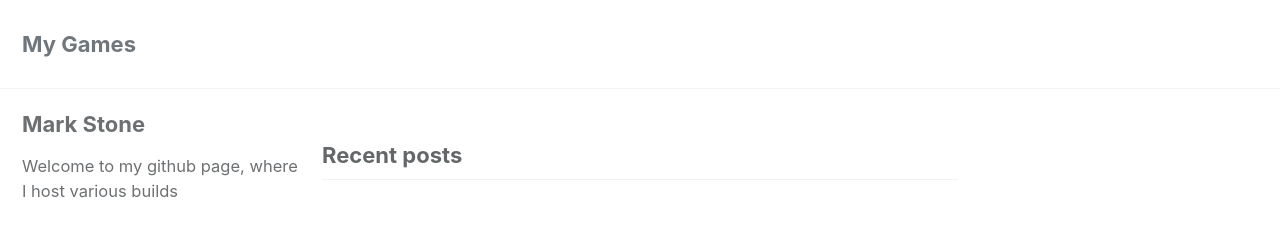
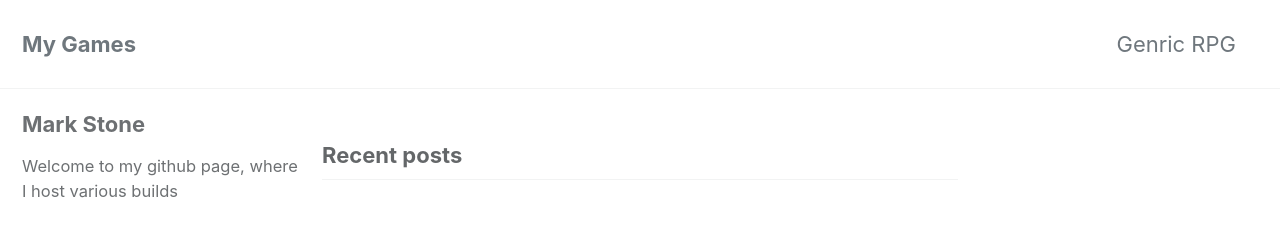
Before and after one commit to MS832376/MS832376.github.io, a Jekyll site: the page built from index.html, in a window 1280 px wide. Shown: the top 225 px of the page. Built offline with Jekyll 4.4.1, drawn with Linux system fonts in a browser that asks for light colours; cached includes are drawn as plain includes; the list of posts is cut into pages by our own code.

Commit message:
Update navigation.yml

```diff
--- a/_data/navigation.yml
+++ b/_data/navigation.yml
@@ -1,7 +1,7 @@
 # main links
 main:
-  #- title: "Quick-Start Guide"
-  #  url: https://mmistakes.github.io/minimal-mistakes/docs/quick-start-guide/
+  - title: "Genric RPG"
+    url: https://MS832376.github.io/GenericRPG/
   # - title: "About"
   #   url: https://mmistakes.github.io/minimal-mistakes/about/
   #- title: "Sample Posts"
```
